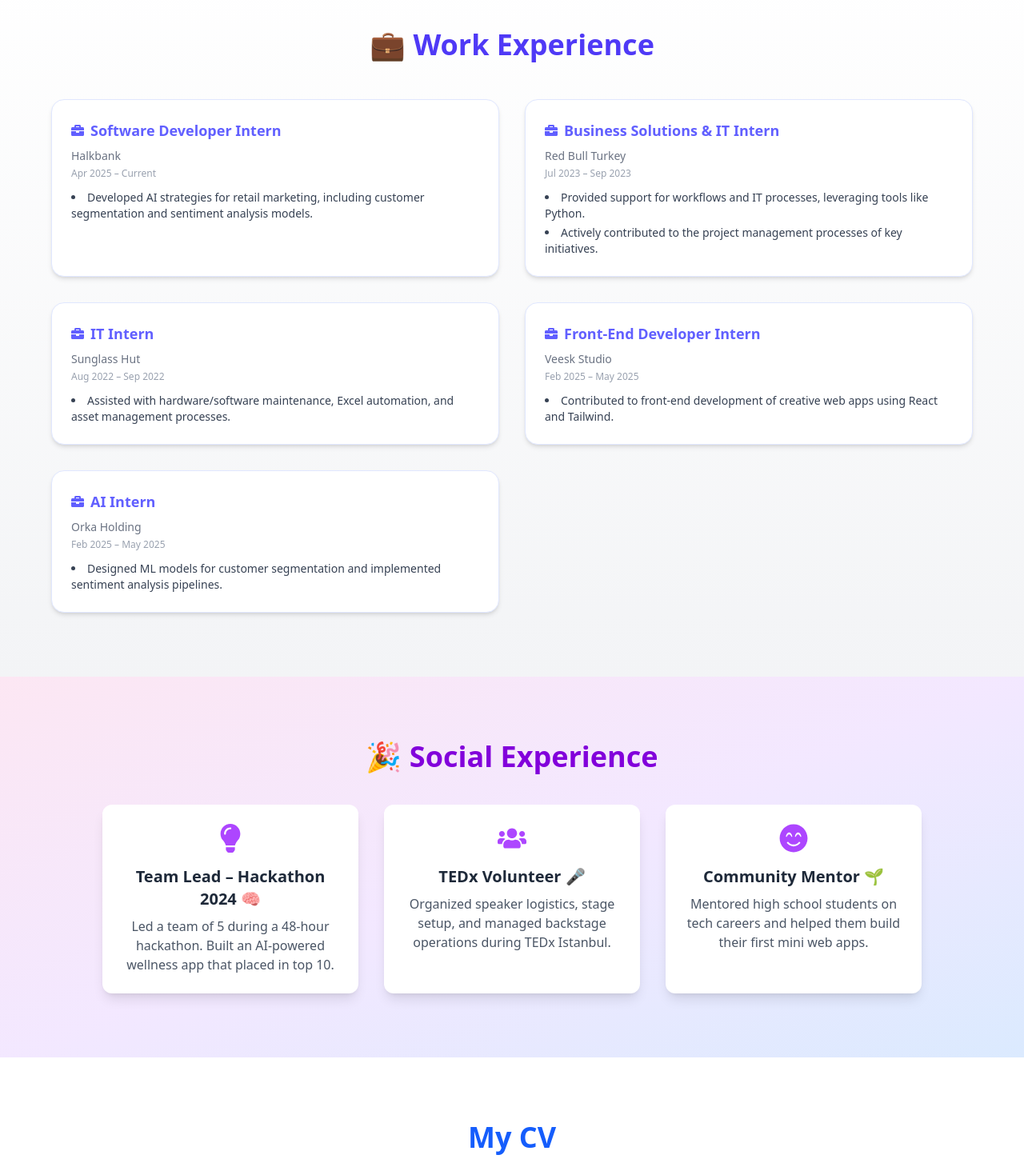
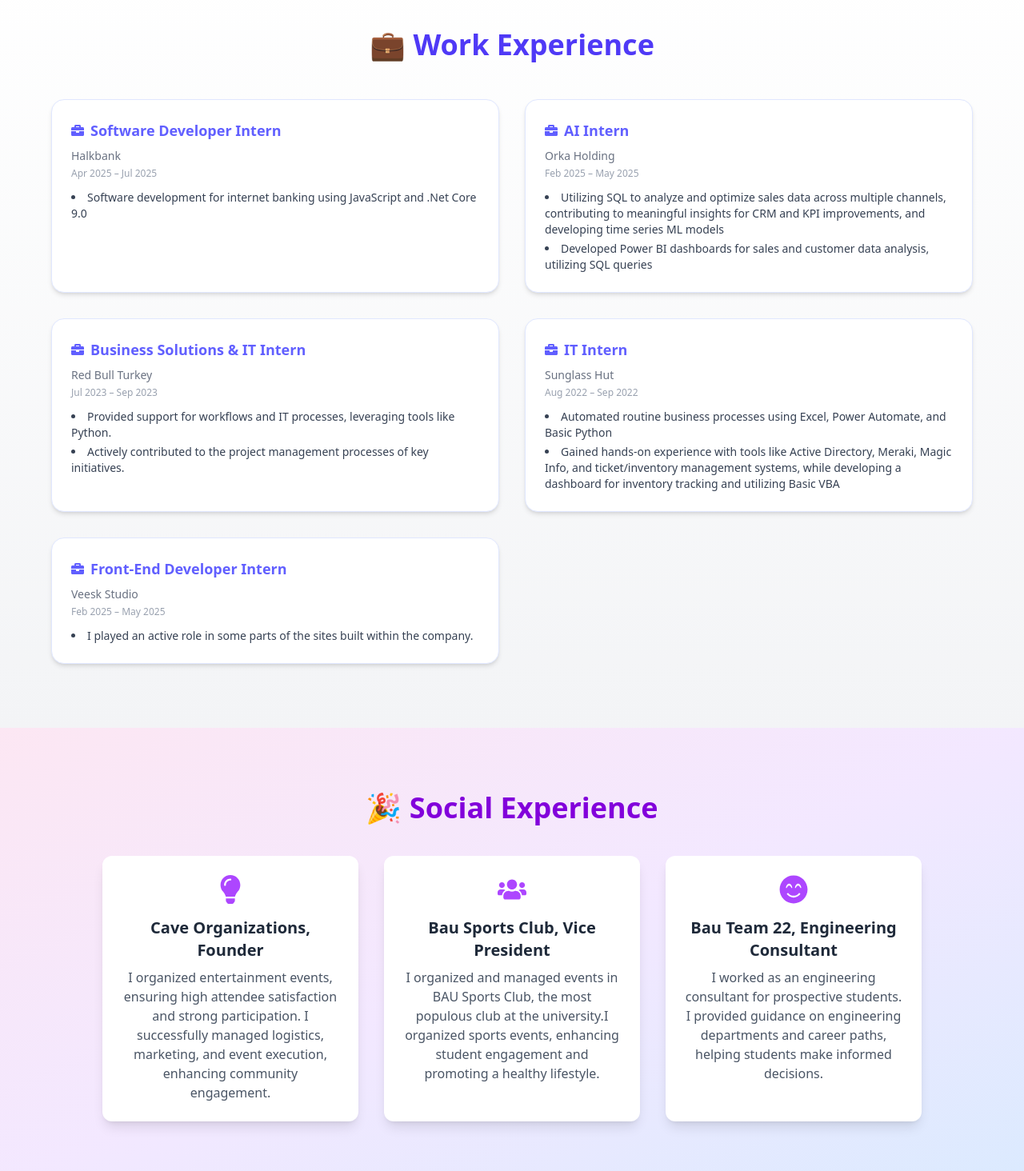
Before and after one commit to kaantuzer/portfolio, a React (Vite) app: page / in a window 1280 px wide. Shown: the part 2080-3544 px from the top of the page at 80% size. Built offline with nearby package versions, Linux system fonts and the light colour scheme.

Commit message:
some informations added

```diff
--- a/src/components/Experience.jsx
+++ b/src/components/Experience.jsx
@@ -5,9 +5,17 @@
     {
       role: "Software Developer Intern",
       company: "Halkbank",
-      date: "Apr 2025 – Current",
+      date: "Apr 2025 – Jul 2025",
       description1:
-        "Developed AI strategies for retail marketing, including customer segmentation and sentiment analysis models.",
+        "Software development for internet banking using JavaScript and .Net Core 9.0",
+    }, {
+      role: "AI Intern",
+      company: "Orka Holding",
+      date: "Feb 2025 – May 2025",
+      description1:
+        "Utilizing SQL to analyze and optimize sales data across multiple channels, contributing to meaningful insights for CRM and KPI improvements, and developing time series ML models",
+      description2:
+        "Developed Power BI dashboards for sales and customer data analysis, utilizing SQL queries ",
     },
     {
       role: "Business Solutions & IT Intern",
@@ -23,22 +31,18 @@
       company: "Sunglass Hut",
       date: "Aug 2022 – Sep 2022",
       description1:
-        "Assisted with hardware/software maintenance, Excel automation, and asset management processes.",
+        "Automated routine business processes using Excel, Power Automate, and Basic Python",
+      description2:
+        "Gained hands-on experience with tools like Active Directory, Meraki, Magic Info, and ticket/inventory management systems, while developing a dashboard for inventory tracking and utilizing Basic VBA",
     },
     {
       role: "Front-End Developer Intern",
       company: "Veesk Studio",
       date: "Feb 2025 – May 2025",
       description1:
-        "Contributed to front-end development of creative web apps using React and Tailwind.",
+        "I played an active role in some parts of the sites built within the company. ",
     },
-    {
-      role: "AI Intern",
-      company: "Orka Holding",
-      date: "Feb 2025 – May 2025",
-      description1:
-        "Designed ML models for customer segmentation and implemented sentiment analysis pipelines.",
-    },
+
   ];
 
   return (
--- a/src/components/Social.jsx
+++ b/src/components/Social.jsx
@@ -3,18 +3,18 @@
 function SocialExperience() {
   const experiences = [
     {
-      title: "Team Lead – Hackathon 2024 🧠",
-      description: "Led a team of 5 during a 48-hour hackathon. Built an AI-powered wellness app that placed in top 10.",
+      title: "Cave Organizations, Founder",
+      description: "I organized entertainment events, ensuring high attendee satisfaction and strong participation. I successfully managed logistics, marketing, and event execution, enhancing community engagement.",
       icon: <FaLightbulb />,
     },
     {
-      title: "TEDx Volunteer 🎤",
-      description: "Organized speaker logistics, stage setup, and managed backstage operations during TEDx Istanbul.",
+      title: "Bau Sports Club, Vice President",
+      description: "I organized and managed events in BAU Sports Club, the most populous club at the university.I organized sports events, enhancing student engagement and promoting a healthy lifestyle.",
       icon: <FaUsers />,
     },
     {
-      title: "Community Mentor 🌱",
-      description: "Mentored high school students on tech careers and helped them build their first mini web apps.",
+      title: "Bau Team 22, Engineering Consultant",
+      description: "I worked as an engineering consultant for prospective students. I provided guidance on engineering departments and career paths, helping students make informed decisions.",
       icon: <FaSmileBeam />,
     },
   ];
```
